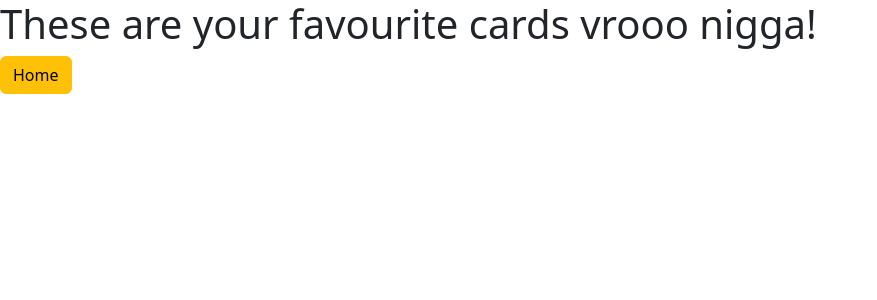
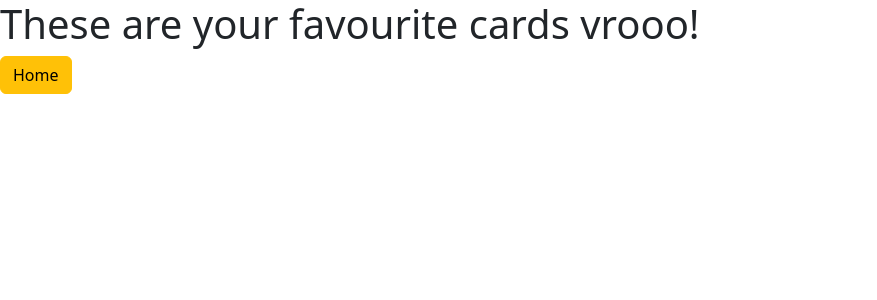
Before and after one commit to therealdhrxv/AirBnb-Clone, a React (Create React App) app: page /fav in a window 1280 px wide. Shown: the top 300 px of the page, without its empty margins (0-877 px from the left). Built offline with nearby package versions, Linux system fonts and the light colour scheme.

Commit message:
Fixed the favourite message

```diff
--- a/src/components/Favourites.js
+++ b/src/components/Favourites.js
@@ -5,7 +5,7 @@ import { Link } from "react-router-dom";
 export default function Favourites () {
     return (
         <>
-            <h1> These are your favourite cards vrooo nigga! </h1>
+            <h1> These are your favourite cards vrooo! </h1>
             <Link to = "/" className="btn btn-warning">
                 Home
             </Link>
```
